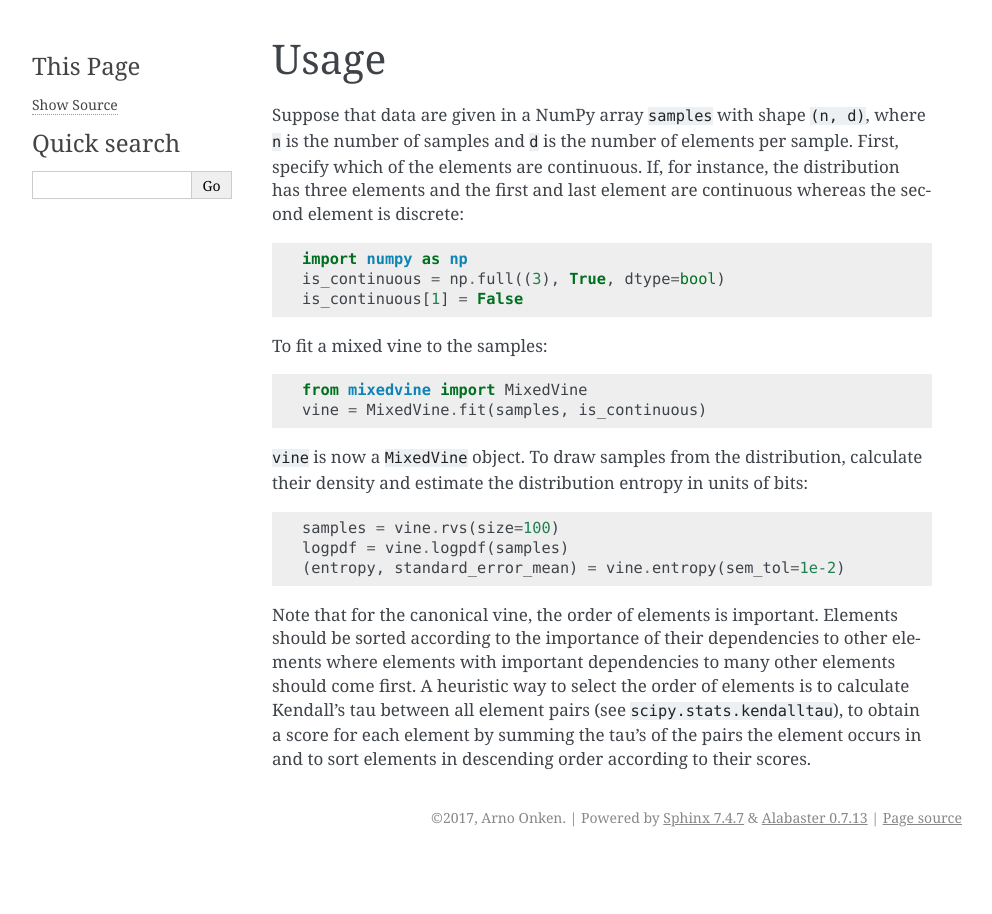
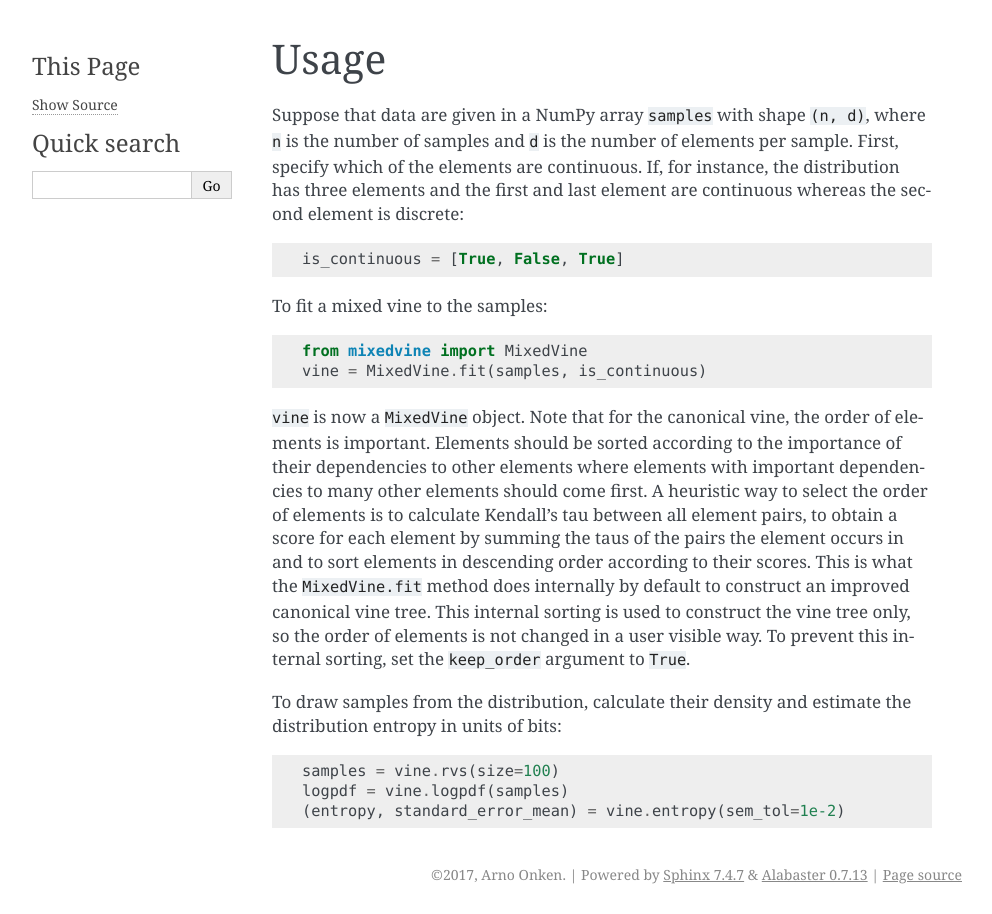
Before and after one commit to asnelt/mixedvines, a Sphinx documentation site: the page built from docs/usage.rst, in a window 1280 px wide. Shown: the whole page, without its empty margins (148-1140 px from the left). Built offline with Sphinx 7.4.7, drawn with Linux system fonts in a browser that asks for light colours.

Commit message:
Fix densities for new element order and adapt documentation.

```diff
--- a/docs/usage.rst
+++ b/docs/usage.rst
@@ -10,9 +10,7 @@
 
 .. code-block:: python
 
-    import numpy as np
-    is_continuous = np.full((3), True, dtype=bool)
-    is_continuous[1] = False
+    is_continuous = [True, False, True]
 
 To fit a mixed vine to the samples:
 
@@ -21,20 +19,24 @@
     from mixedvine import MixedVine
     vine = MixedVine.fit(samples, is_continuous)
 
-``vine`` is now a ``MixedVine`` object.  To draw samples from the distribution,
-calculate their density and estimate the distribution entropy in units of bits:
+``vine`` is now a ``MixedVine`` object.  Note that for the canonical vine, the
+order of elements is important.  Elements should be sorted according to the
+importance of their dependencies to other elements where elements with important
+dependencies to many other elements should come first.  A heuristic way to
+select the order of elements is to calculate Kendall's tau between all element
+pairs, to obtain a score for each element by summing the taus of the pairs the
+element occurs in and to sort elements in descending order according to their
+scores.  This is what the ``MixedVine.fit`` method does internally by default to
+construct an improved canonical vine tree.  This internal sorting is used to
+construct the vine tree only, so the order of elements is not changed in a user
+visible way.  To prevent this internal sorting, set the ``keep_order`` argument
+to ``True``.
+
+To draw samples from the distribution, calculate their density and estimate the
+distribution entropy in units of bits:
 
 .. code-block:: python
 
     samples = vine.rvs(size=100)
     logpdf = vine.logpdf(samples)
     (entropy, standard_error_mean) = vine.entropy(sem_tol=1e-2)
-
-Note that for the canonical vine, the order of elements is important.  Elements
-should be sorted according to the importance of their dependencies to other
-elements where elements with important dependencies to many other elements
-should come first.  A heuristic way to select the order of elements is to
-calculate Kendall's tau between all element pairs
-(see ``scipy.stats.kendalltau``), to obtain a score for each element by summing
-the tau's of the pairs the element occurs in and to sort elements in descending
-order according to their scores.
```
Also changed, not shown: README.rst (+1 -12 lines), 1 other file.
